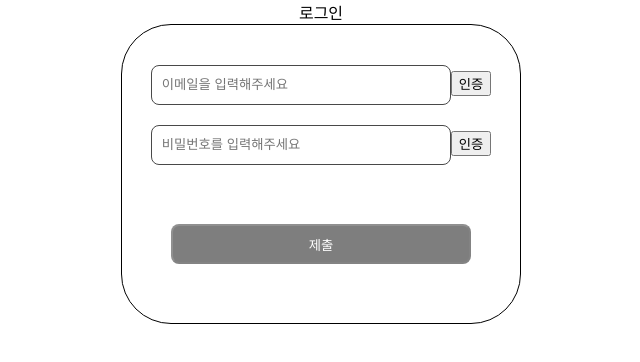
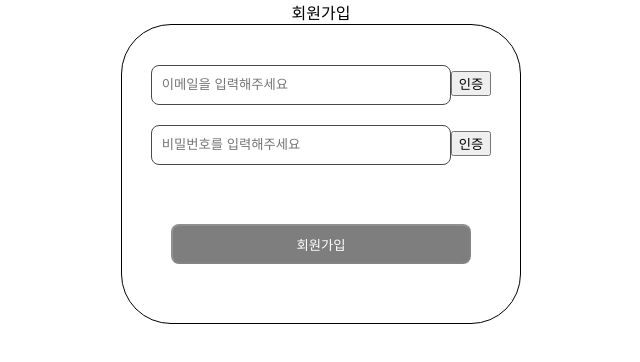
Before and after one commit to Sang-Mini/wanted-pre-onboarding-frontend, a React (Create React App) app: page / in a window 1280 px wide. Shown: the top 362 px of the page, without its empty margins (319-959 px from the left). Built offline with nearby package versions, Linux system fonts and the light colour scheme.

Commit message:
refactor : 로그인 -> 회원가입 기능으로 리팩토링

```diff
--- a/src/App.js
+++ b/src/App.js
@@ -1,11 +1,11 @@
 import './App.css';
-import Login from './Routes/Login';
-import './css/Login.css';
+import SignUp from './Routes/SignUp';
+import './css/SignUp.css';
 
 function App() {
   return (
     <div className="App">
-      <Login></Login>
+      <SignUp></SignUp>
     </div>
   );
 }
--- a/src/Routes/Login.js
+++ b/src/Routes/SignUp.js
@@ -1,6 +1,6 @@
 import { useEffect, useState } from "react";
 
-function Login() {
+function SignUp() {
 
     const [userEmail, setUserEmail] = useState('');
     const [userPassword, setUserPassword] = useState('');
@@ -41,10 +41,10 @@ function Login() {
 
     return (
         <>
-            <div>로그인</div>
-            <div className="login-bg">
+            <div>회원가입</div>
+            <div className="signup-bg">
                 <div>
-                    <input type="email" className="login-input-email" placeholder="이메일을 입력해주세요" value={userEmail} onChange={(event) => {
+                    <input type="email" className="signup-input-email" placeholder="이메일을 입력해주세요" value={userEmail} onChange={(event) => {
                         setUserEmail(handleInput(event));
                         buttonHandler();
                     }}></input>
@@ -53,7 +53,7 @@ function Login() {
                     }}>인증</button>
                 </div>
                 <div>
-                    <input type="password" className="login-input-pw" placeholder="비밀번호를 입력해주세요" value={userPassword} onChange={(event) => {
+                    <input type="password" className="signup-input-pw" placeholder="비밀번호를 입력해주세요" value={userPassword} onChange={(event) => {
                         setUserPassword(handleInput(event));
                         buttonHandler();
                     }}></input>
@@ -62,11 +62,11 @@ function Login() {
                     }}>인증</button>
                 </div>
                 <div>
-                    <button type="submit" className="login-button" disabled={disabled} style={{ opacity: opacity }}>제출</button>
+                    <button type="submit" className="signup-button" disabled={disabled} style={{ opacity: opacity }}>회원가입</button>
                 </div>
             </div>
         </>
     )
 }
 
-export default Login;
+export default SignUp;
--- a/src/css/Login.css
+++ b/src/css/SignUp.css
@@ -1,4 +1,4 @@
-.login-bg {
+.signup-bg {
     background: #ffffff;
     box-sizing: border-box;
     width: 400px;
@@ -8,7 +8,7 @@
     margin: 0 auto;
 }
 
-.login-input-email {
+.signup-input-email {
     box-sizing: border-box;
     width: 300px;
     height: 40px;
@@ -20,7 +20,7 @@
     padding-left: 10px;
 }
 
-.login-input-pw {
+.signup-input-pw {
     box-sizing: border-box;
     width: 300px;
     height: 40px;
@@ -32,7 +32,7 @@
     padding-left: 10px;
 }
 
-.login-button {
+.signup-button {
     background-color: #000000;
     color: #ffffff;
     border-radius: 8px;
```
Also changed, not shown: 1 other file (tests, documents, lock files or other folders).
